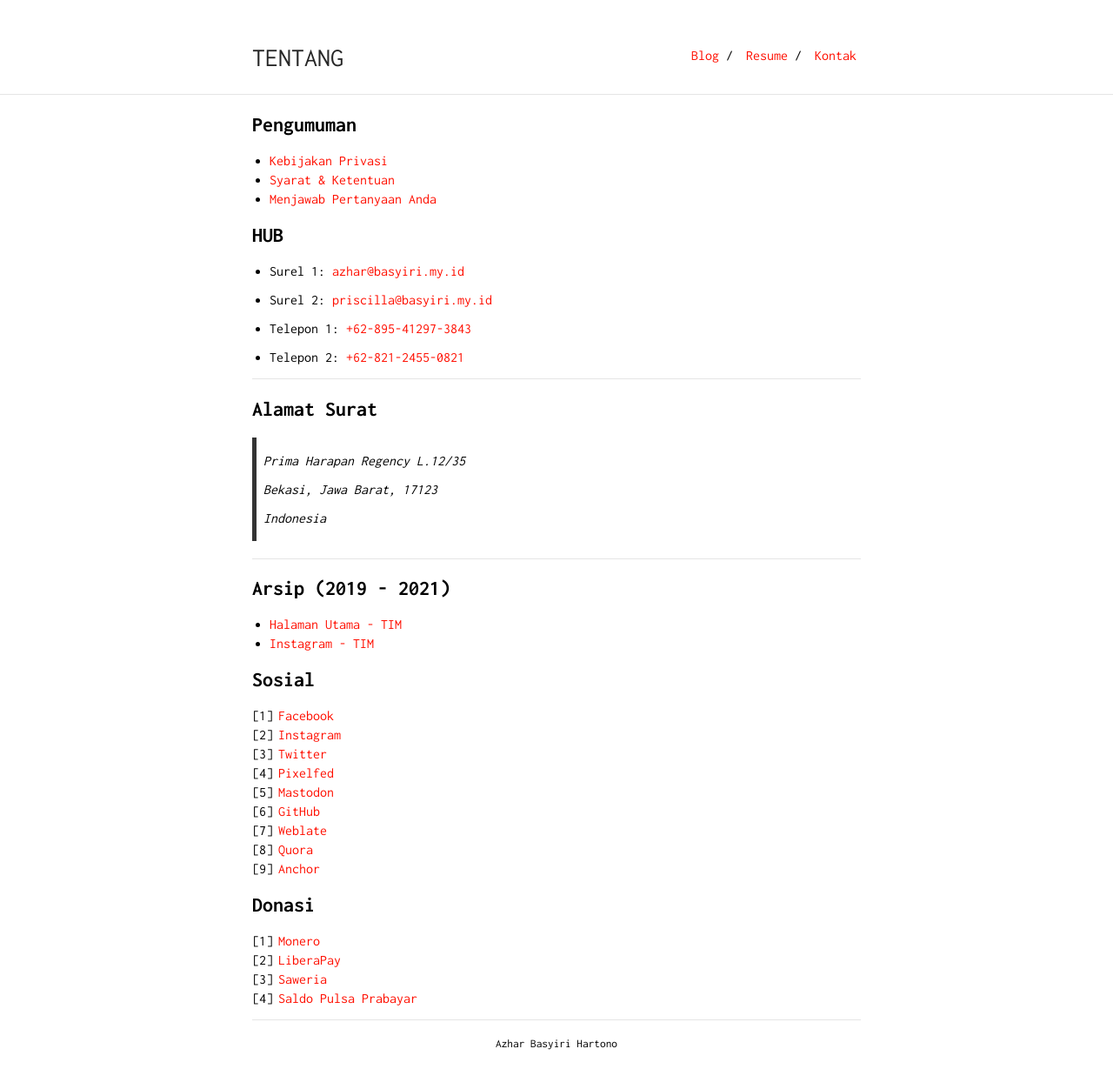
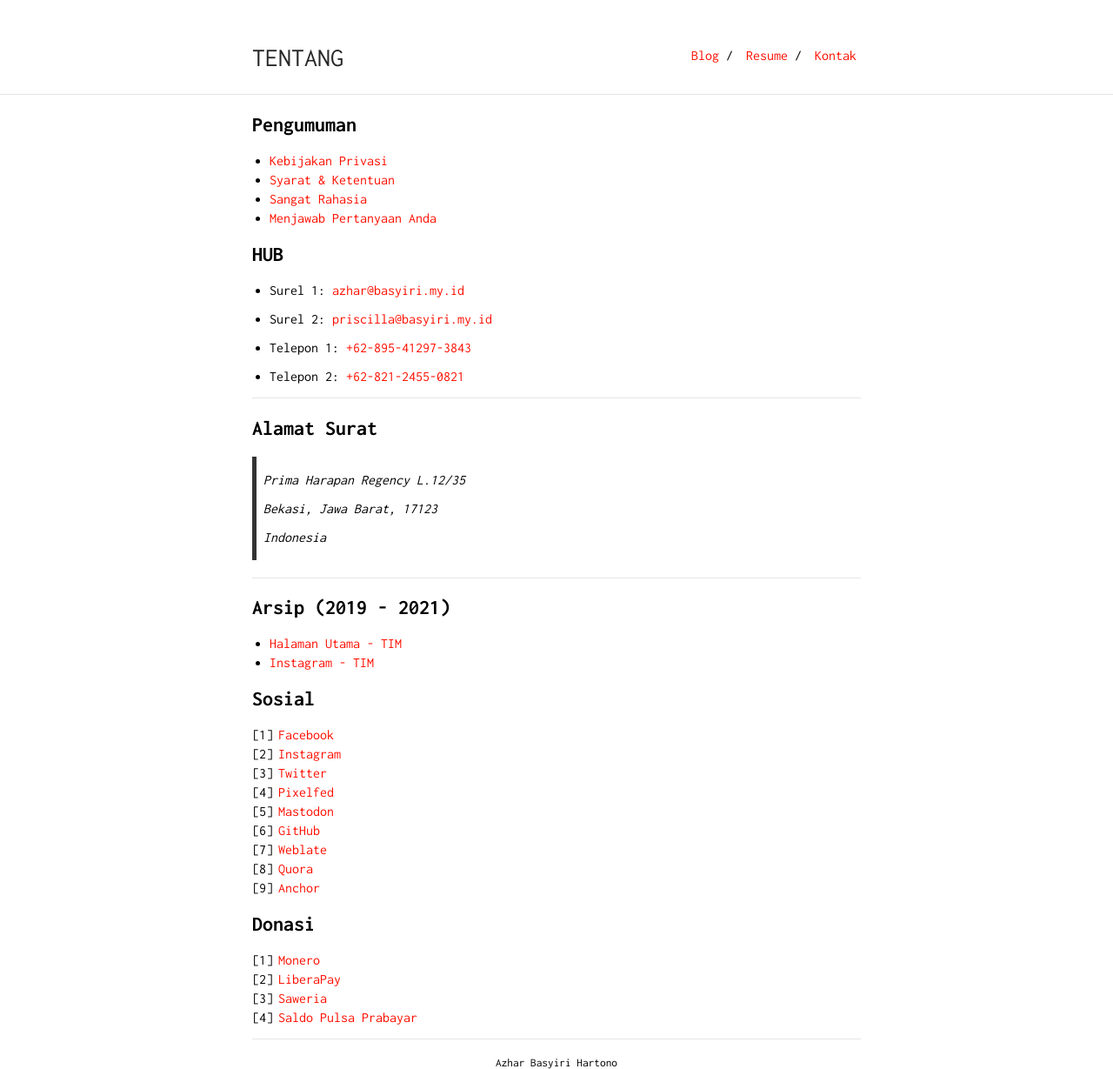
Before and after one commit to intrapegasus/id, a Jekyll site: the page built from kontak.md, in a window 1280 px wide. Shown: the whole page at 87% size. Built offline with Jekyll 4.4.1, drawn with Linux system fonts in a browser that asks for light colours; our own code applies the rules of GitHub Pages for plain Markdown files; before the commit the page ends 1207 px from its top, so only the background shows below that.

Commit message:
Update kontak.md

```diff
--- a/kontak.md
+++ b/kontak.md
@@ -7,6 +7,7 @@ is_contact: true
 
 * [Kebijakan Privasi](https://azhar.basyiri.my.id/p/privasi.html)
 * [Syarat & Ketentuan](https://azhar.basyiri.my.id/p/syarat-dan-ketentuan.html)
+* [Sangat Rahasia](https://basyiri.my.id/S3CR3T)
 * [Menjawab Pertanyaan Anda](https://basyiri.my.id/id/faq)
 
 ## HUB
```
